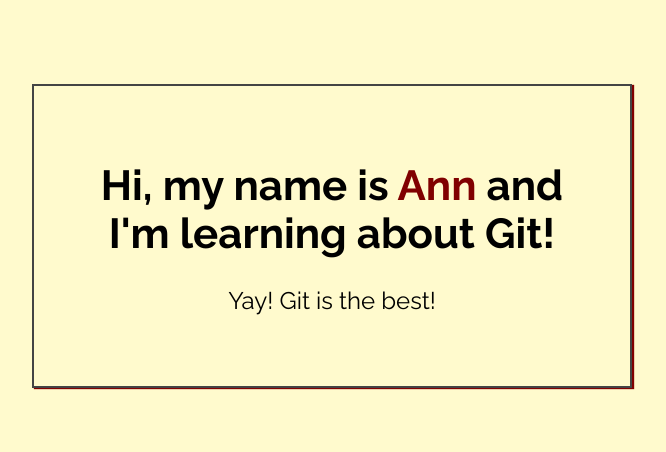
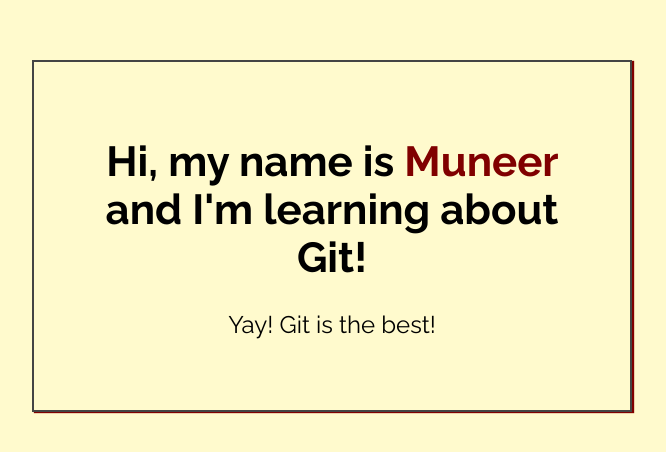
Before and after one commit to MuneerMek/first_repo, a plain HTML site: page index.html in a window 1280 px wide. Shown: the part 164-616 px from the top of the page, without its empty margins (308-974 px from the left). Drawn offline with Linux system fonts and the light colour scheme.

Commit message:
Added name to index.html

```diff
--- a/index.html
+++ b/index.html
@@ -14,7 +14,7 @@
 <body>
 
     <div class="greeting">
-        <h1>Hi, my name is <span class="highlight">Ann</span> and I'm learning about Git! </h1>
+        <h1>Hi, my name is <span class="highlight">Muneer</span> and I'm learning about Git! </h1>
 
         <p>Yay! Git is the best!</p>
     </div>
```
